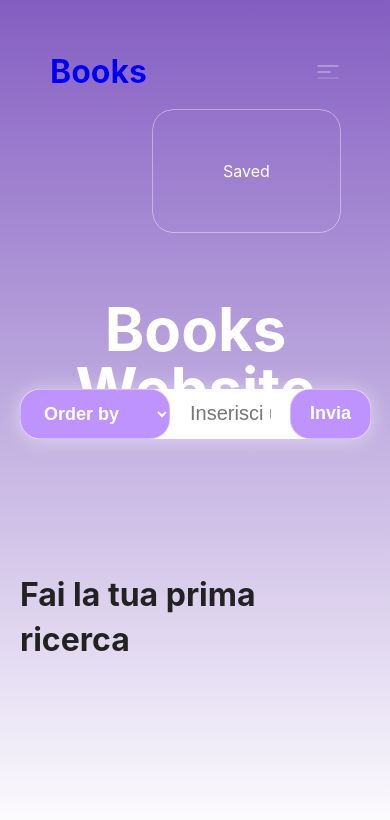
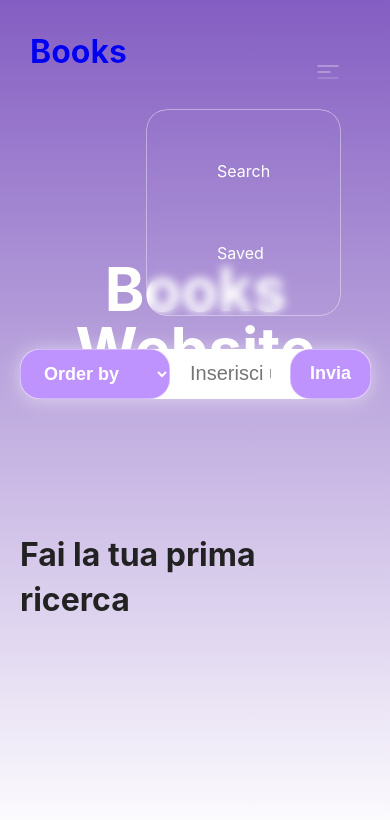
Before and after one commit to lpalmarucci/books-website, a React (Create React App) app: page /#/ in a window 390 px wide. Both pictures are taken after a click on the picture 328 px from the left and 72 px from the top of the page. Shown: the top 820 px of the page. Built offline with nearby package versions, Linux system fonts and the light colour scheme.

Commit message:
Aggiunta chiusura tooltip + media query mobile header

```diff
--- a/src/components/Menu/Menu.js
+++ b/src/components/Menu/Menu.js
@@ -4,7 +4,12 @@ import MenuDesktop from "./MenuDesktop"
 import styled from "styled-components"
 import { Link } from "react-router-dom"
 
-export default function Menu({ menuItems }) {
+const menuItems = [
+  { id: 1, displayName: "Search", url: "/search" },
+  { id: 2, displayName: "Saved", url: "/books/saved" },
+]
+
+export default function Menu() {
   return (
     <Wrapper
     //   className={`container menu-container ${
@@ -32,6 +37,10 @@ const Wrapper = styled.header`
   display: flex;
   flex-direction: row;
   justify-content: space-between;
+
+  @media (max-width: 880px) {
+    padding: 30px;
+  }
 `
 
 const ContentWrapper = styled.div``
--- a/src/components/Menu/MenuMobile.js
+++ b/src/components/Menu/MenuMobile.js
@@ -8,17 +8,33 @@ import Tooltip from "../Tooltip/Tooltip"
 export default function MenuMobile(props) {
   const [isOpen, setIsOpen] = React.useState(false)
 
-  console.log(isOpen)
+  const handleCloseTooltip = ev => {
+    ev.preventDefault()
+    console.log(ev.target.closest(".tooltip"))
+    if (!ev.target.closest(".tooltip")) {
+      setIsOpen(false)
+    } else {
+      setIsOpen(true)
+    }
+  }
+
+  React.useEffect(() => {
+    if (isOpen) {
+      window.addEventListener("click", handleCloseTooltip)
+    }
+
+    return () => window.removeEventListener("click", handleCloseTooltip)
+  }, [isOpen])
 
   return (
     <MenuMobileWrapper>
-      <Hamburger
-        onClick={() => setIsOpen(isOpen => !isOpen)}
-        color="#35d77e"
-        src={hamburger}
+      <Hamburger onClick={() => setIsOpen(isOpen => !isOpen)} src={hamburger} />
+
+      <Tooltip
+        isOpen={isOpen}
+        setIsOpen={setIsOpen}
+        menuItems={props.menuItems}
       />
-
-      <Tooltip isOpen={isOpen} menuItems={props.menuItems} />
     </MenuMobileWrapper>
   )
 }
--- a/src/components/Tooltip/Tooltip.js
+++ b/src/components/Tooltip/Tooltip.js
@@ -1,10 +1,14 @@
-import React from "react"
+import React, { useEffect } from "react"
 import styled from "styled-components"
 import { Link } from "react-router-dom"
 
 export default function Tooltip(props) {
   return (
-    <Wrapper isOpen={props.isOpen} count={props.menuItems.length}>
+    <Wrapper
+      className="tooltip"
+      isOpen={props.isOpen}
+      count={props.menuItems.length}
+    >
       {props.menuItems.map(item => (
         <Link to={item.url} key={item.id}>
           <MenuItem>{item.displayName}</MenuItem>
@@ -36,6 +40,12 @@ const Wrapper = styled.div`
     props.isOpen
       ? "skewY(0deg) translateY(0px)"
       : "translateY(-30px) skewY(-10deg) "};
+
+  @media (max-width: 880px) {
+    display: grid;
+    grid-template-columns: 1fr;
+    gap: 20px;
+  }
 `
 
 const MenuItem = styled.div`
@@ -45,6 +55,13 @@ const MenuItem = styled.div`
   border-radius: 20px;
   transition: 0.5s cubic-bezier(0.075, 0.82, 0.165, 1);
 
+  ::after {
+    content: "";
+    width: 180px;
+    height: 2px;
+    background-color: rgba(255, 255, 255, 0.7);
+  }
+
   :hover {
     box-shadow: inset 0px -5px 30px rgba(255, 255, 255, 0.2),
       0px 8px 30px rgba(0, 0, 0, 0.1),
```
